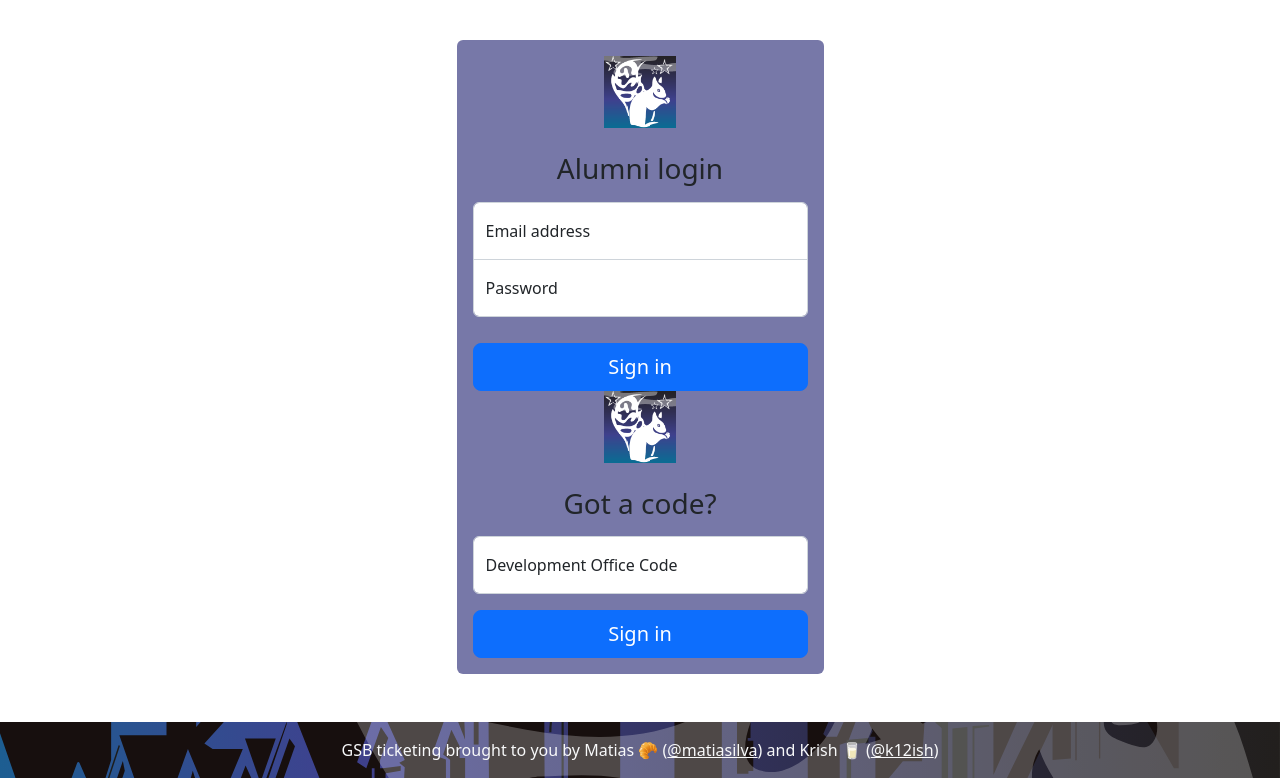
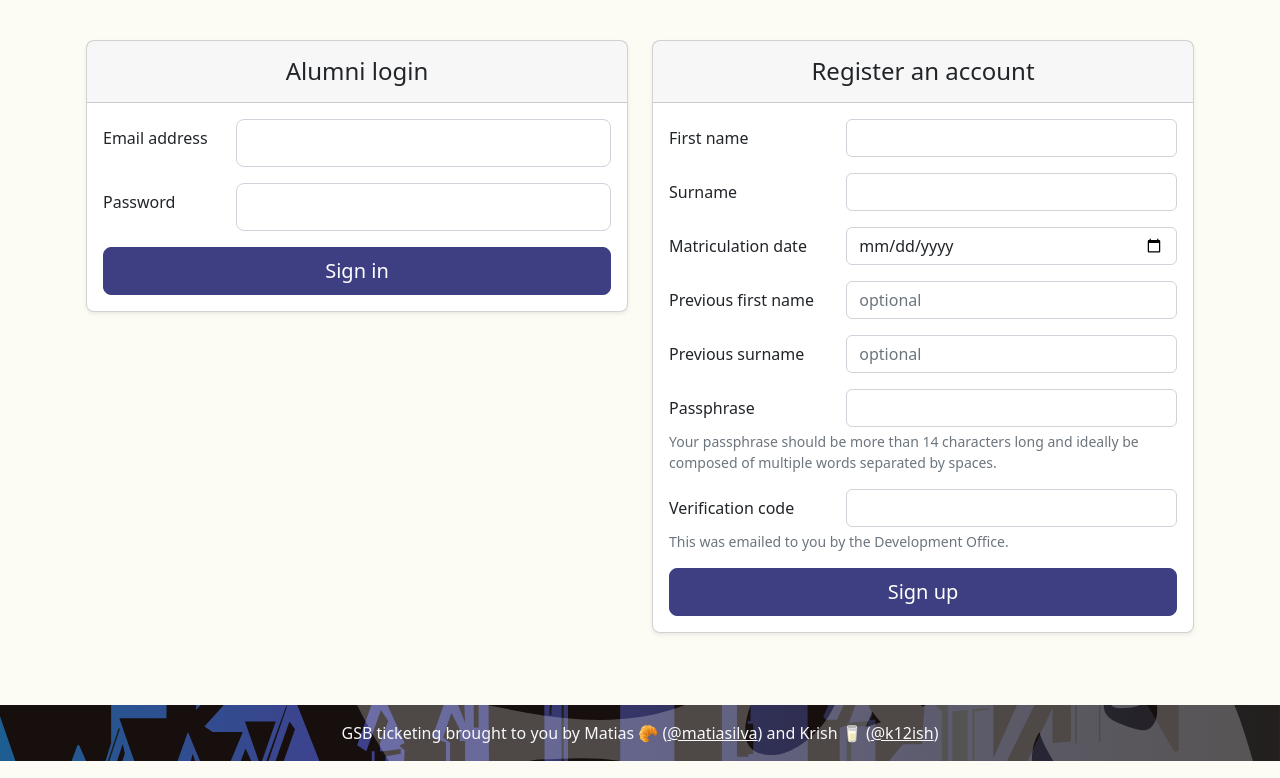
Before and after one commit to matiasilva/gsb-ticketing, a Django app: template app/templates/login_manual.html in a window 1280 px wide. Shown: the part 145-923 px from the top of the page. Run offline with Django 4.2, Linux system fonts and the light colour scheme; the template is opened without the code that fills it: values that come from a table or form of the project are taken from there, others are empty; parts of the project's set-up code (start-up, migrations or seed data) failed here and were passed over; some libraries are stand-ins or nearby versions.

Commit message:
Implement alum auth

```diff
--- a/app/templates/login_manual.html
+++ b/app/templates/login_manual.html
@@ -4,29 +4,8 @@
 {% block title %}{{title}}{% endblock %}
 
 {% block style%}
-
     body {
-    background-image: linear-gradient(180deg, #eee, #fff 100px, #fff);
-    }
-
-    .form-signin {
-    max-width: 367px;
-    }
-
-    .form-signin .form-floating:focus-within {
-    z-index: 2;
-    }
-
-    .form-signin input[type="email"] {
-    margin-bottom: -1px;
-    border-bottom-right-radius: 0;
-    border-bottom-left-radius: 0;
-    }
-
-    .form-signin input[type="password"] {
-    margin-bottom: 10px;
-    border-top-left-radius: 0;
-    border-top-right-radius: 0;
+    background-color: #FCFBF4;
     }
 {% endblock %}
 
@@ -43,36 +22,96 @@
             </div>
         </section>
     {% endif %}
-    <div class="form-signin mx-auto rounded p-3" style="background-color:  rgba(62, 63, 131, 0.7);">
-        <form action="{% url 'login_guest' %}" method="post">
-            {% csrf_token %}
-            <img class="mb-4 d-block mx-auto" src="{% static 'android-chrome-512x512.png' %}" alt="" width="72" height="72">
-            <h1 class="h3 mb-3 fw-normal text-center">Alumni login</h1>
 
-            <div class="form-floating">
-                <input name="{{ form.email.html_name }}" type="email" class="form-control" placeholder="name@example.com">
-                <label for="floatingInput">Email address</label>
+    <div class="row row-cols-1 row-cols-lg-2 mb-3">
+        <div class="col">
+            <div class="card mb-4 rounded-3 shadow-sm">
+                <div class="card-header py-3 text-center">
+                    <h4 class="my-0 fw-normal">Alumni login</h4>
+                </div>
+                <div class="card-body">
+                    <form action="{% url 'login_guest' %}" method="post">
+                        {% csrf_token %}
+                        <div class="mb-3 row">
+                            <label for="{{login_form.email.id_for_label}}" class="col-lg-3 col-form-label">Email address</label>
+                            <div class="col-lg-9">
+                                <input id="{{login_form.email.id_for_label}}" name="{{ login_form.email.html_name }}" type="email" class="form-control form-control-lg">
+                            </div>
+                        </div>
+                        <div class="mb-3 row">
+                            <label for="{{login_form.password.id_for_label}}" class="col-lg-3 col-form-label">Password</label>
+                            <div class="col-lg-9">
+                                <input id="{{login_form.password.id_for_label}}" type="password" class="form-control form-control-lg" name="{{ login_form.password.html_name }}">
+                            </div>
+                        </div>
+                        <button class="w-100 btn btn-lg btn-primary btn-gsb-alum" type="submit">Sign in</button>
+
+                    </form>
+                </div>
             </div>
-            <div class="form-floating">
-                <input name="{{ form.password.html_name }}" type="password" class="form-control" placeholder="Password">
-                <label for="floatingPassword">Password</label>
+        </div>
+        <div class="col">
+            <div class="card mb-4 rounded-3 shadow-sm">
+                <div class="card-header py-3 text-center">
+                    <h4 class="my-0 fw-normal">Register an account</h4>
+                </div>
+                <div class="card-body">
+                    <form action="{% url 'signup_guest' %}" method="post">
+                        {% csrf_token %}
+                        <div class="mb-3 row">
+                            <label for="{{signup_form.name.id_for_label}}" class="col-lg-4 col-form-label">First name</label>
+                            <div class="col-lg-8">
+                                <input name="{{ signup_form.name.html_name }}" type="input" class="form-control " id="{{signup_form.name.id_for_label}}">
+                            </div>
+                        </div>
+                        <div class="mb-3 row">
+                            <label for="{{signup_form.surname.id_for_label}}" class="col-lg-4 col-form-label">Surname</label>
+                            <div class="col-lg-8">
+                                <input name="{{ signup_form.surname.html_name }}" type="input" class="form-control " id="{{signup_form.surname.id_for_label}}">
+                            </div>
+                        </div>
+                        <div class="mb-3 row">
+                            <label for="{{signup_form.matric_date.id_for_label}}" class="col-lg-4 col-form-label">Matriculation date</label>
+                            <div class="col-lg-8">
+                                <input name="{{ signup_form.matric_date.html_name }}" type="date" class="form-control " id="{{signup_form.matric_date.id_for_label}}">
+                            </div>
+                        </div>
+                        <div class="mb-3 row">
+                            <label for="{{signup_form.pname.id_for_label}}" class="col-lg-4 col-form-label">Previous first name</label>
+                            <div class="col-lg-8">
+                                <input name="{{ signup_form.pname.html_name }}" type="input" class="form-control " id="{{signup_form.pname.id_for_label}}" placeholder="optional">
+                            </div>
+                        </div>
+                        <div class="mb-3 row">
+                            <label for="{{signup_form.psurname.id_for_label}}" class="col-lg-4 col-form-label">Previous surname </label>
+                            <div class="col-lg-8">
+                                <input name="{{ signup_form.psurname.html_name }}" type="input" class="form-control " id="{{signup_form.psurname.id_for_label}}" placeholder="optional">
+                            </div>
+                        </div>
+                        <div class="mb-3 row">
+                            <label for="{{signup_form.password.id_for_label}}" class="col-lg-4 col-form-label">Passphrase</label>
+                            <div class="col-lg-8">
+                                <input id="{{signup_form.password.id_for_label}}" type="password" class="form-control" name="{{ signup_form.password.html_name }}">
+                            </div>
+                            <span class="form-text">
+                                Your passphrase should be more than 14 characters long and ideally be composed of multiple words separated by spaces.
+                            </span>
+                        </div>
+                        <div class="mb-3 row">
+                            <label for="{{signup_form.promocode.id_for_label}}" class="col-lg-4 col-form-label">Verification code</label>
+                            <div class="col-lg-8">
+                                <input name="{{ signup_form.promocode.html_name }}" type="input" class="form-control " id="{{signup_form.promocode.id_for_label}}">
+                            </div>
+                            <span class="form-text">
+                                This was emailed to you by the Development Office.
+                            </span>
+
+                        </div>
+                        <button class="w-100 btn btn-lg btn-primary btn-gsb-alum" type="submit">Sign up</button>
+
+                    </form>
+                </div>
             </div>
-            <button class="w-100 mt-3 btn btn-lg btn-primary" type="submit">Sign in</button>
-
-        </form>
-        <form action="{% url 'signup_guest' %}" method="post">
-            {% csrf_token %}
-            <img class="mb-4 d-block mx-auto" src="{% static 'android-chrome-512x512.png' %}" alt="" width="72" height="72">
-            <h1 class="h3 mb-3 fw-normal text-center">Got a code?</h1>
-
-            <div class="form-floating">
-                <input name="{{ form.code.html_name }}" type="input" class="form-control" placeholder="name@example.com">
-                <label for="floatingInput">Development Office Code</label>
-            </div>
-
-            <button class="w-100 mt-3 btn btn-lg btn-primary" type="submit">Sign in</button>
-
-        </form>
+        </div>
     </div>
-
 {% endblock %}
--- a/app/ticketing/enums.py
+++ /dev/null
@@ -1,6 +0,0 @@
-from django.db import models
-
-
-class UserAuthType(models.TextChoices):
-    RAVEN = 0, 'Raven'
-    MANUAL = 1, 'Manual'
--- a/app/ticketing/forms.py
+++ b/app/ticketing/forms.py
@@ -1,8 +1,9 @@
 from datetime import date
 
 from django import forms
+from django.core.exceptions import ValidationError
 
-from .models import TicketKind
+from .models import PromoCode, TicketKind
 
 
 class SignupForm(forms.Form):
@@ -35,5 +36,20 @@ class ManualLoginForm(forms.Form):
     password = forms.CharField(max_length=20)
 
 
-class PromoCodeForm(forms.Form):
-    code = forms.CharField(max_length=30)
+class GuestSignupForm(forms.Form):
+    name = forms.CharField(max_length=100)
+    surname = forms.CharField(max_length=100)
+    email = forms.EmailField()
+    matric_date = forms.DateField()
+    pname = forms.CharField(max_length=100, required=False)
+    psurname = forms.CharField(max_length=100, required=False)
+    promocode = forms.CharField(max_length=30)
+
+    def clean_promocode(self):
+        data = self.cleaned_data['promocode']
+        # 500 if no code defined
+        alum_code = PromoCode.objects.get(enum='ALUM_SIGNUP')
+        if data != alum_code.value:
+            raise ValidationError("Incorrect alumni verification code")
+
+        return data
--- a/app/ticketing/urls.py
+++ b/app/ticketing/urls.py
@@ -7,12 +7,13 @@ urlpatterns = [
     path('', include('ucamwebauth.urls')),
     path('manage/', views.manage, name='manage'),
     path('signup/', views.signup, name='signup'),
-    path('buy/ticket', views.buy_ticket, name='buy_ticket'),
-    path('buy/change', views.buy_change, name='buy_change'),
+    path('signup/guest/', views.signup_guest, name='signup_guest'),
+    path('buy/ticket/', views.buy_ticket, name='buy_ticket'),
+    path('buy/change/', views.buy_change, name='buy_change'),
     path('buy/', views.buy_ticket, name='buy_ticket'),
     path('privacy/', flatpage_views.flatpage, {'url': '/privacy/'}, name='privacy'),
     path('terms/', flatpage_views.flatpage, {'url': '/terms/'}, name='terms'),
-    path('accounts/login/guest', views.login_guest, name='login_guest'),
-    path('accounts/signup/guest', views.signup_guest, name='signup_guest'),
+    path('guest/', views.guest_portal, name='guest_portal'),
+    path('accounts/login/guest/', views.login_guest, name='login_guest'),
     path('', views.index, name='index'),
 ]
```
Also changed, not shown: app/templates/buy_ticket.html (+0 -7 lines), app/templates/index.html (+4 -4 lines), app/ticketing/fixtures/allowed_user.json (added, +170 -0 lines), app/ticketing/fixtures/user_kind.json (+11 -0 lines), app/ticketing/models.py (+18 -6 lines), app/ticketing/utils.py (+22 -17 lines), app/ticketing/views.py (+65 -16 lines).
